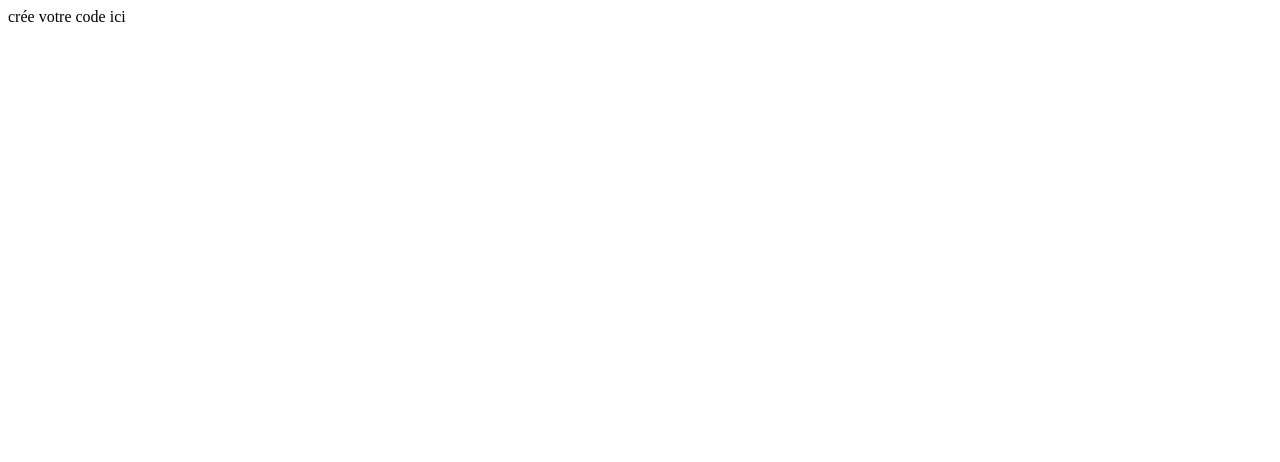
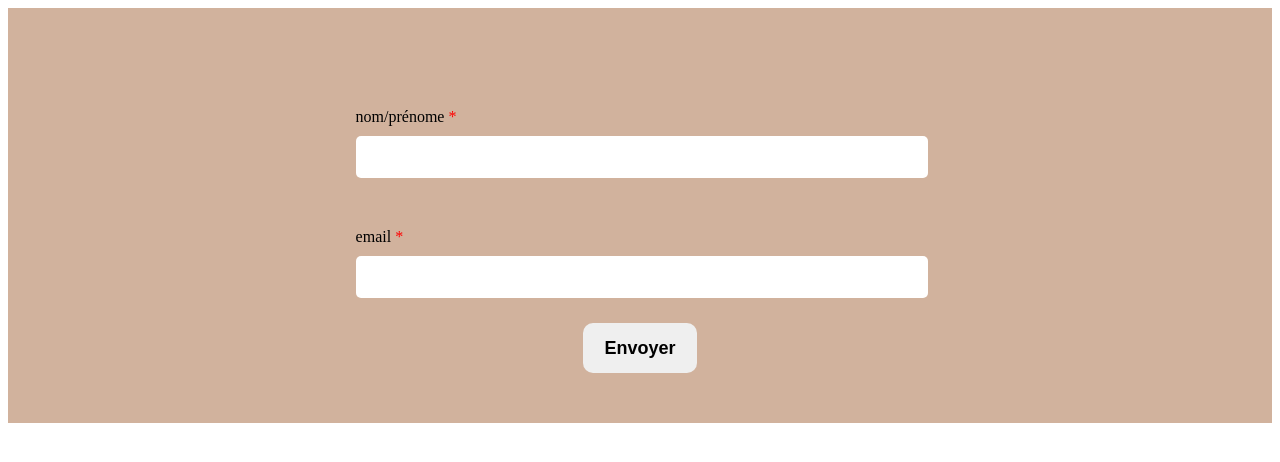
Before and after one commit to Huor97/site_simulateur, a plain HTML site: page index.html in a window 1280 px wide. Drawn offline with Linux system fonts and the light colour scheme.

Commit message:
crée la formuler enlever submit et ajouter condition pour input nom

```diff
--- a/app.js
+++ b/app.js
@@ -0,0 +1,34 @@
+const formumer = document.querySelector("#formuler");
+const divNom = document.querySelector("#parant-nom-prenom")
+const nom = document.querySelector("#nom");
+const email = document.querySelector("#emial");
+const envoyer = document.querySelector("#envoyer")
+const paragraphErreurNom = document.createElement("p")
+
+
+
+// si le champs de nom est vide: color input nom rouge, envoyer un messag erreur
+// si le comps d'email est vide: color input emial rouge, envoyer un messag erreur
+
+// fonction submit sur le page
+function submit(e){
+
+    e.preventDefault();
+}
+
+formumer.onsubmit = submit;
+
+// si un champs est vide return erreur
+function erreur(e){
+
+    if (nom.value === "") {
+        nom.style.backgroundColor = "red"
+        console.log("erreur")
+    }else{
+        nom.style.backgroundColor = "#ffffff";
+        console.log("c'est bon")
+    }
+
+}
+
+envoyer.addEventListener("click", erreur)
--- a/index.html
+++ b/index.html
@@ -5,8 +5,30 @@
     <meta http-equiv="X-UA-Compatible" content="IE=edge">
     <meta name="viewport" content="width=device-width, initial-scale=1.0">
     <title>Simulateur</title>
+    <link rel="stylesheet" href="style.css">
 </head>
 <body>
-    crée votre code ici
+     <div id="container-formuler">
+        <form action="#" method="post" id="formuler">
+            <div id="parant-nom-prenom">
+                <label for="name">nom/prénome <span>*</span></label>
+                <input type="text" id="nom">
+            </div>
+            <div id="parant-email">
+                <label for="email">email <span>*</span> </label>
+                <input type="text" id="email">
+            </div>
+            <div id="parant-telephon">
+
+            </div>
+
+            <div id="parant-button-formuler">
+                <button type="submit" id="envoyer">Envoyer</button>
+            </div>
+        </form>
+    </div>
+
+
+    <script src="app.js"></script>
 </body>
 </html>
--- a/style.css
+++ b/style.css
@@ -0,0 +1,66 @@
+#container-formuler{
+    width: 100%;
+    background-color: rgb(209, 178, 157);
+    display: flex;
+    flex-direction: row;
+    justify-content: center;
+    align-items: center;
+}
+
+#formuler{
+
+    display: flex;
+    flex-direction: column;
+    align-items: center;
+    padding: 50px;
+    width: 90%;
+}
+
+#parant-nom-prenom{
+    padding: 50px;
+    display: flex;
+    flex-direction: column;
+    align-items: flex-start;
+    justify-content: center;
+    width: 50%;
+}
+
+#parant-email{
+
+    display: flex;
+    flex-direction: column;
+    align-items: flex-start;
+    width: 50%;
+
+}
+
+
+input{
+    width: 100%;
+    height: 40px;
+    border: none;
+    border-radius: 5px;
+    margin-top: 10px;
+
+}
+
+span{
+    color: red;
+}
+
+#parant-button-formuler{
+    margin-top: 25px;
+    width:50%;
+    display: flex;
+    justify-content: center;
+}
+
+#parant-button-formuler > button{
+    border: none;
+    width: 20%;
+    height: 50px;
+    border-radius: 10px;
+    font-size: large;
+    font-weight: bold;
+
+}
```
